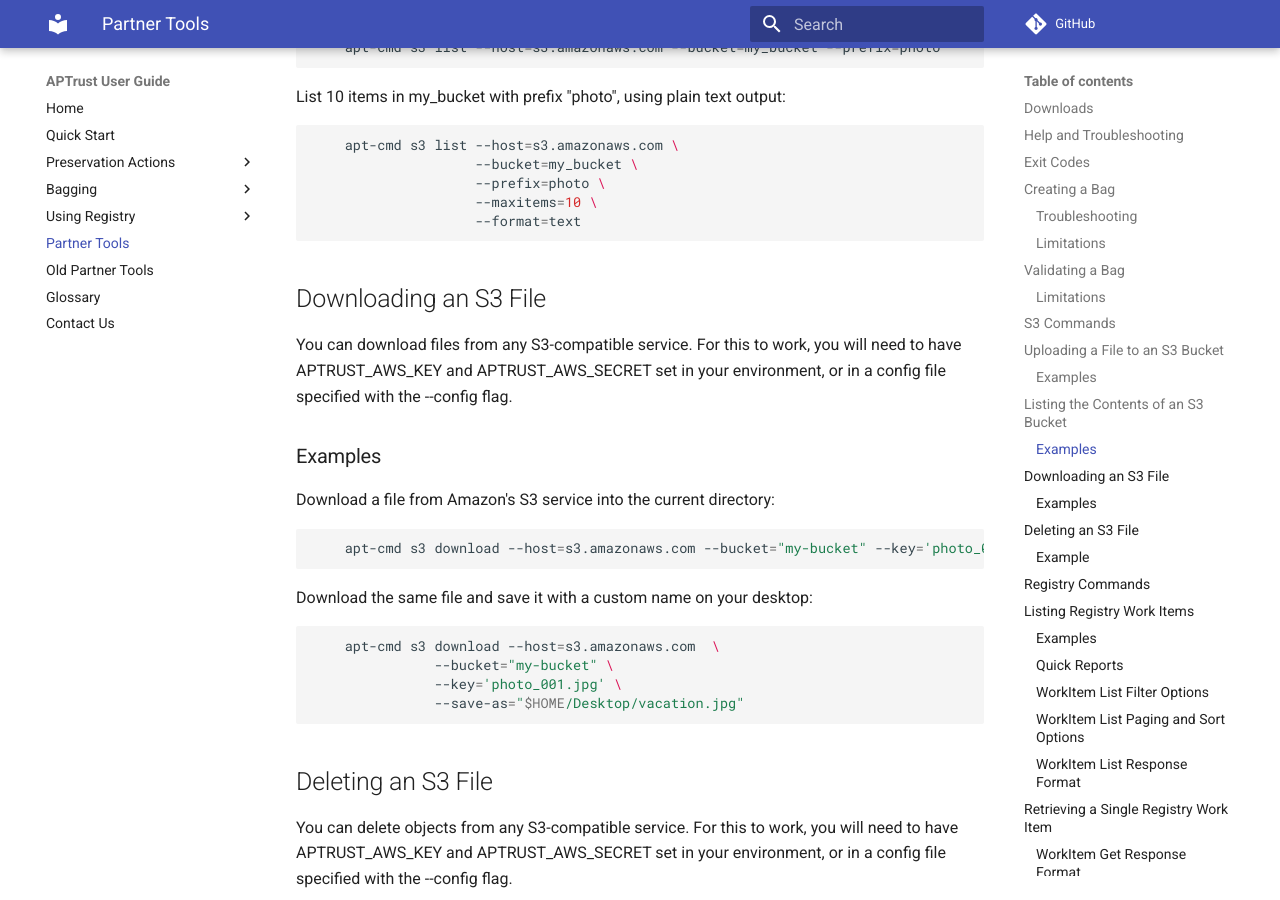
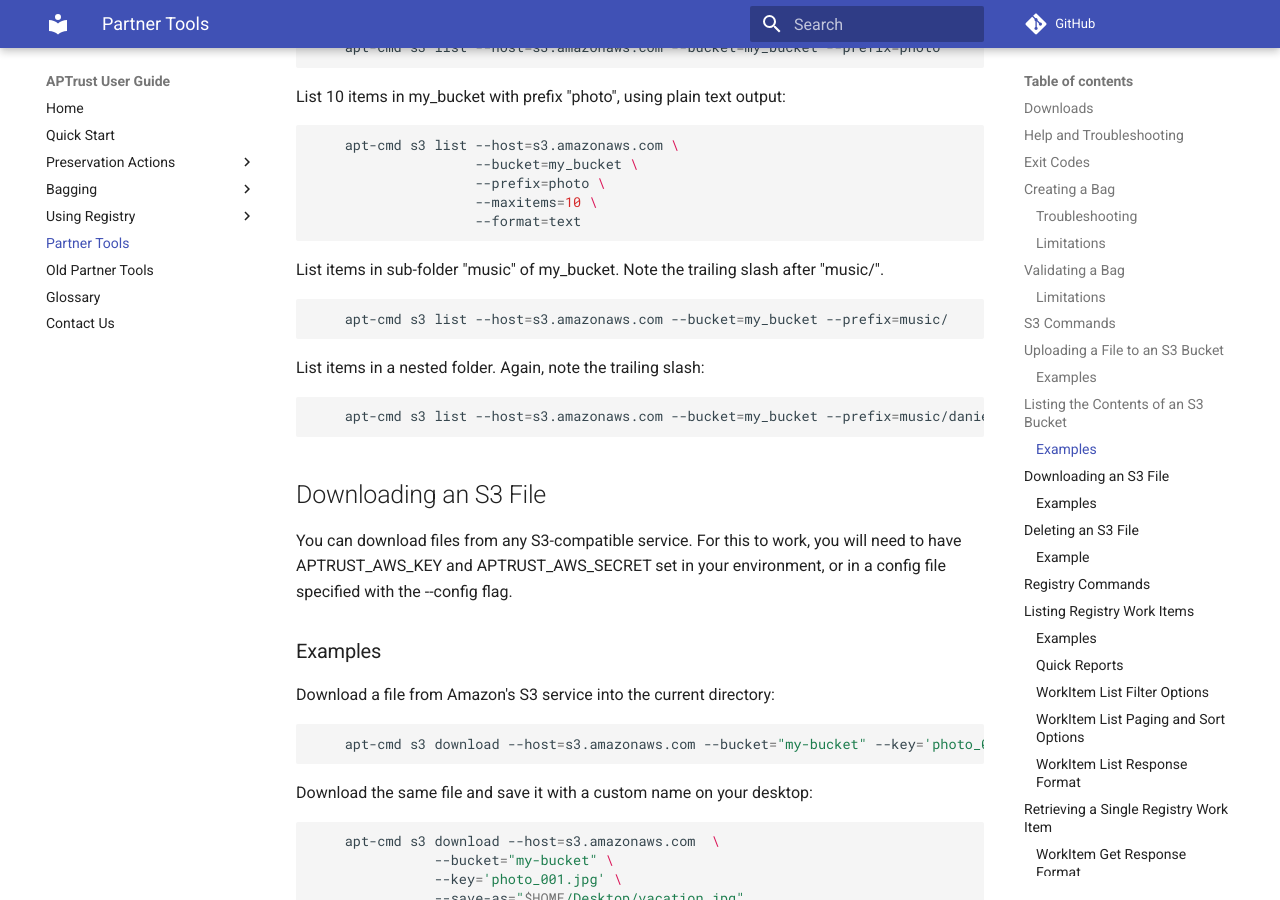
Before and after one commit to APTrust/userguide, an MkDocs documentation site: the page built from docs/partner_tools.md, in a window 1280 px wide and 900 px high, scrolled down 4736 px. Built offline with MkDocs 1.6.1 and Material for MkDocs 9.7.7, drawn with Linux system fonts in a browser that asks for light colours; comment, search, counter and statistics services are not loaded.

Commit message:
Clarified examples on how to list items in S3 folders and sub folders.

````diff
--- a/docs/partner_tools.md
+++ b/docs/partner_tools.md
@@ -208,6 +208,18 @@ List 10 items in my_bucket with prefix "photo", using plain text output:
                     --prefix=photo \
                     --maxitems=10 \
                     --format=text
+```
+
+List items in sub-folder "music" of my_bucket. Note the trailing slash after "music/".
+
+```bash
+    apt-cmd s3 list --host=s3.amazonaws.com --bucket=my_bucket --prefix=music/
+```
+
+List items in a nested folder. Again, note the trailing slash:
+
+```bash
+    apt-cmd s3 list --host=s3.amazonaws.com --bucket=my_bucket --prefix=music/danielle_ponder/
 ```
 
 ## Downloading an S3 File
````
